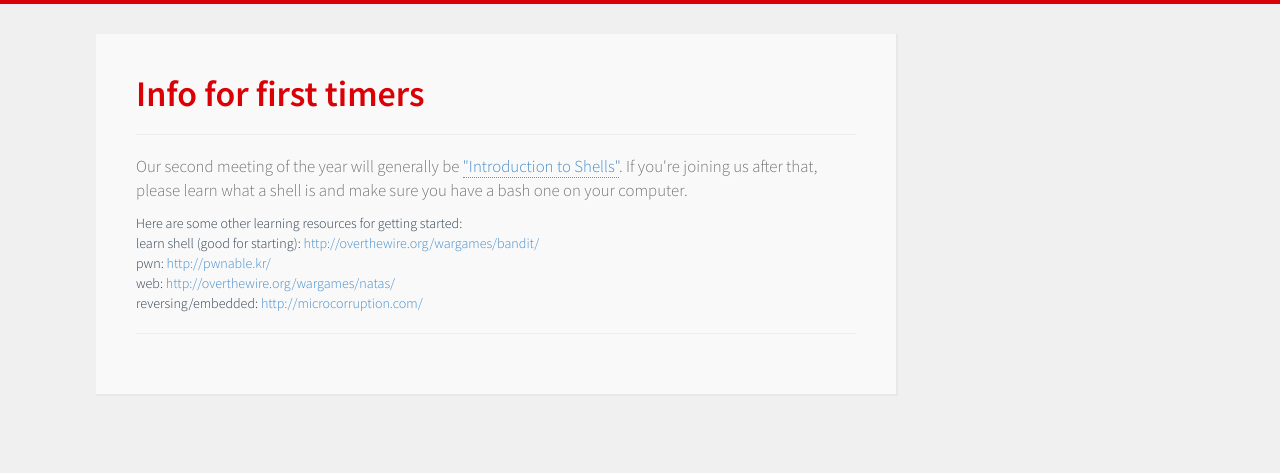
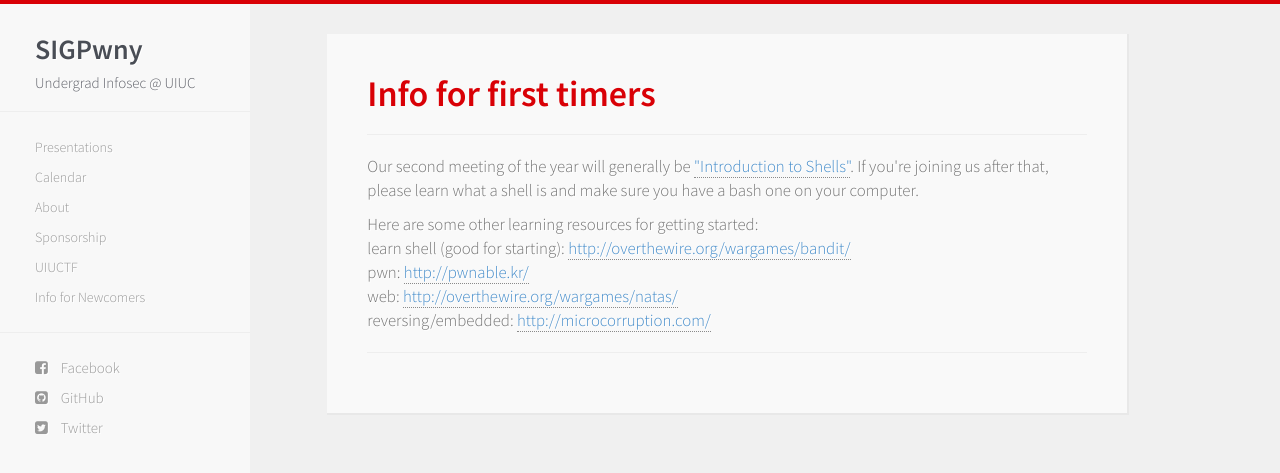
Before and after one commit to sigpwny/sigpwny.github.io-archive, a Jekyll site: the page newcomers.html, which Jekyll copies as it is, in a window 1280 px wide. Shown: the top 473 px of the page. Built offline with Jekyll 4.4.1, drawn with Linux system fonts in a browser that asks for light colours; nearby versions of some CDN libraries.

Commit message:
automated

```diff
--- a/_includes/greeting.html
+++ b/_includes/greeting.html
@@ -5,7 +5,7 @@
 	  <p>We're a student-run interest group at the University of Illinois at
 	  Urbana-Champaign focused on information security. Public meetings this
 	  semester are held on Thursdays, 7-8 PM, 3013 ECEB. All are welcome!</p>
-    <p>"If you're a first timer, see <a href = "\newcomers.html">this page!</a>
+    <p>If you're a first timer, see <a href = "\newcomers.html">this page!</a>
       <hr />
     </div>
   </div>
--- a/about.html
+++ b/about.html
@@ -1,4 +1,4 @@
-  ---
+---
 title: About
 ---
 <div class="container">
--- a/newcomers.html
+++ b/newcomers.html
@@ -9,6 +9,54 @@
 <link href="/css/hc.css" rel="stylesheet">
 <link href="//netdna.bootstrapcdn.com/font-awesome/4.0.3/css/font-awesome.css" rel="stylesheet">
 <link href='https://fonts.googleapis.com/css?family=Source+Sans+Pro:300,600' rel='stylesheet' type='text/css'>
+<!-- handles moving of main body in terms of side bar -->
+<div class="nav-toggle"><i class="fa fa-bars fa-2x"></i> SIGPwny </div>
+    <div id = "wrapper">
+      <div class="navbar navbar-default" role="navigation">
+    <div class="container">
+        <div class="navbar-header">
+            <button type="button" class="navbar-toggle" data-toggle="collapse" data-target=".navbar-collapse">
+                <span class="sr-only">Toggle navigation</span>
+                <span class="icon-bar"></span>
+                <span class="icon-bar"></span>
+                <span class="icon-bar"></span>
+            </button>
+            <p class="navbar-brand">SIGPwny</p>
+        </div>
+        <div class="navbar-collapse collapse">
+            <ul class="nav navbar-nav">
+            <li><a href="/presentations.html">Presentations</a></li>
+            <li><a href="/list.html">Archive</a></li>
+            <li><a href="/about.html">About</a></li>
+            <li><a href="/ctf.html">UIUCTF</a></li>
+            <li><a href="/newcomers.html">Info for Newcomers</a></li>
+            </ul>
+        </div><!--/.nav-collapse -->
+    </div>
+</div>
+<!-- Sidebar -->
+<div id="sidebar-wrapper">
+    <ul class="sidebar-nav">
+        <li class="sidebar-brand">
+            <a href="/"><h1 class="brand">SIGPwny</h1></a>
+            <h3 id="brand-text">Undergrad Infosec @ UIUC</h3>
+        </li>
+        <hr />
+        <li><a href="/presentations.html">Presentations</a></li>
+        <li><a href="/calendar.html">Calendar</a></li>
+        <!-- <li><a href="/list.html">Archive</a></li> -->
+        <li><a href="/about.html">About</a></li>
+        <li><a href="/sponsorship.html">Sponsorship</a></li>
+        <li><a href="/ctf.html">UIUCTF</a></li>
+        <li><a href="/newcomers.html">Info for Newcomers</a></li>
+        <hr />
+        <div id="social-wrapper">
+            <li> <a href="//www.facebook.com/groups/439995656109426"><i class="fa fa-facebook-square"></i> Facebook</a> </li>
+            <li> <a href="//www.github.com/sigpwny"><i class="fa fa-github-square"></i> GitHub</a> </li>
+            <li> <a href="//twitter.com/SIGPwny"><i class="fa fa-twitter-square"></i> Twitter</a></li>
+        </div>
+    </ul>
+</div>
 <div class="container">
   <div class="row">
     <div class="user-card">
@@ -19,11 +67,11 @@
           <hr />
       <p> Our second meeting of the year will generally be <a href ="https://docs.google.com/presentation/d/1pYxPmQfwHzAjbGTjpbhWmjaU6jC2EtJzrGei7NCTCAg">"Introduction to Shells"</a>. If you're joining us after that, please learn what a shell is and make sure you have a bash one on your computer.</p>
 
-      Here are some other learning resources for getting started:<br />
+      <p>Here are some other learning resources for getting started:<br />
       learn shell (good for starting): <a href = "http://overthewire.org/wargames/bandit/">http://overthewire.org/wargames/bandit/</a><br />
       pwn: <a href = "http://pwnable.kr/">http://pwnable.kr/</a><br />
       web: <a href = "http://overthewire.org/wargames/natas/">http://overthewire.org/wargames/natas/</a><br />
-      reversing/embedded: <a href = "http://microcorruption.com/">http://microcorruption.com/</a><br />
+      reversing/embedded: <a href = "http://microcorruption.com/">http://microcorruption.com/</a><br /></p>
           <hr />
 
         </div>
```
